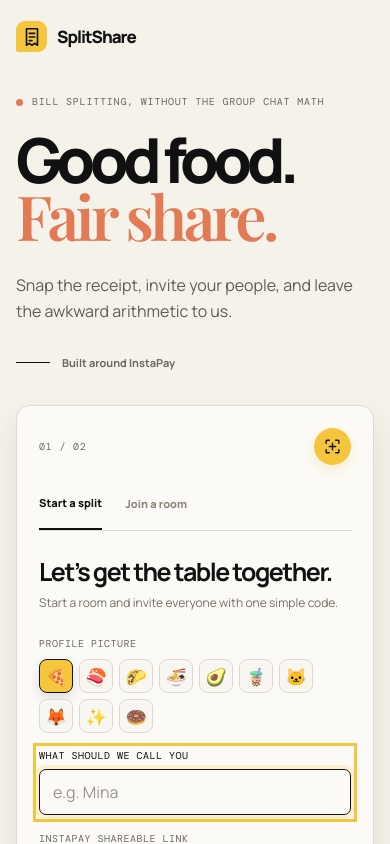
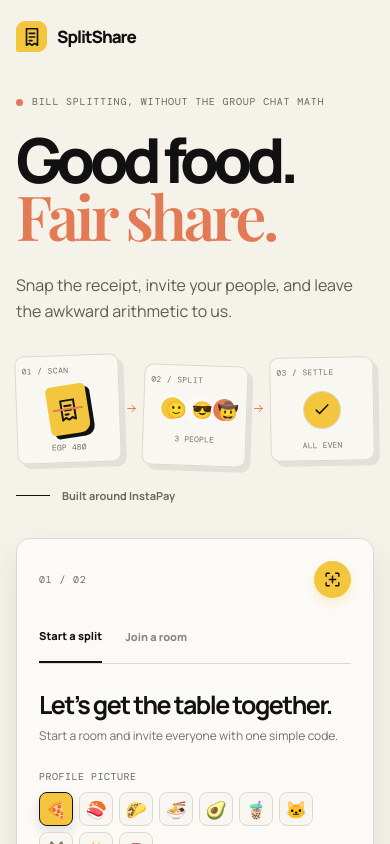
Before and after one commit to yosp313/splitshare, a React (Vite) app: page / in a window 390 px wide. Shown: the top 844 px of the page. Built offline with nearby package versions, Linux system fonts and the light colour scheme; a web font is replaced by a local one.

Commit message:
coder: implement plan

```diff
--- a/src/App.jsx
+++ b/src/App.jsx
@@ -48,6 +48,13 @@ function Welcome({ mode, setMode, form, setForm, onCreate, onJoin, error }) {
         <div className="eyebrow"><span className="eyebrow-dot" /> bill splitting, without the group chat math</div>
         <h1>Good food.<br /><em>Fair share.</em></h1>
         <p className="hero-lede">Snap the receipt, invite your people, and leave the awkward arithmetic to us.</p>
+        <div className="story-art" aria-hidden="true">
+          <div className="story-stage story-stage-scan"><span className="story-label">01 / scan</span><div className="story-receipt"><Icon name="receipt" size={31} /><span className="story-scan-line" /></div><span className="story-chip">EGP 480</span></div>
+          <span className="story-arrow"><Icon name="arrow" size={16} /></span>
+          <div className="story-stage story-stage-split"><span className="story-label">02 / split</span><div className="story-people"><span>🙂</span><span>😎</span><span>🤠</span></div><span className="story-chip">3 people</span></div>
+          <span className="story-arrow"><Icon name="arrow" size={16} /></span>
+          <div className="story-stage story-stage-settle"><span className="story-label">03 / settle</span><div className="story-settle-icon"><Icon name="check" size={23} /></div><span className="story-chip">all even</span></div>
+        </div>
         <div className="hero-note"><span className="hero-note-line" /> Built around InstaPay</div>
       </div>
       <div className="entry-card">
--- a/src/styles.css
+++ b/src/styles.css
@@ -41,6 +41,21 @@ h1, h2, p { margin: 0; }
 h1 em, h2 em { font-family: 'Playfair Display', serif; font-weight: 600; letter-spacing: -.06em; }
 .welcome-copy h1 em { color: var(--coral); }
 .hero-lede { max-width: 370px; margin: 34px 0 30px; color: #605c53; font-size: 16px; line-height: 1.65; }
+.story-art { display: grid; grid-template-columns: minmax(0, 1fr) auto minmax(0, 1fr) auto minmax(0, 1fr); align-items: center; gap: clamp(7px, 1.4vw, 17px); max-width: 540px; margin: 0 0 29px; }
+.story-stage { position: relative; min-width: 0; min-height: 112px; padding: 12px; border: 1px solid var(--line); border-radius: 9px; background: rgba(251,250,246,.64); box-shadow: 5px 5px 0 rgba(17,17,17,.08); }
+.story-stage-scan { transform: rotate(-2deg); }
+.story-stage-split { transform: translateY(7px) rotate(2deg); }
+.story-stage-settle { transform: rotate(-1deg); }
+.story-label { display: block; color: var(--muted); font-family: 'DM Mono', monospace; font-size: 8px; letter-spacing: .05em; text-transform: uppercase; white-space: nowrap; }
+.story-receipt { position: relative; display: grid; place-items: center; width: 48px; height: 57px; margin: 10px auto 8px; color: var(--ink); background: var(--yellow); border-radius: 5px 5px 10px 5px; box-shadow: 4px 4px 0 var(--ink); transform: rotate(-7deg); overflow: hidden; }
+.story-scan-line { position: absolute; left: 5px; right: 5px; top: 27px; height: 2px; background: var(--coral); }
+.story-people { display: flex; justify-content: center; margin: 11px 0 13px; padding-left: 8px; font-size: 23px; letter-spacing: -10px; }
+.story-people span { position: relative; display: inline-grid; place-items: center; width: 31px; height: 31px; border: 2px solid var(--paper); border-radius: 50%; background: var(--yellow); }
+.story-people span:nth-child(2) { background: var(--paper); }
+.story-people span:nth-child(3) { background: var(--coral); }
+.story-chip { display: block; overflow: hidden; color: var(--muted); font-family: 'DM Mono', monospace; font-size: 8px; letter-spacing: .02em; text-align: center; text-overflow: ellipsis; text-transform: uppercase; white-space: nowrap; }
+.story-settle-icon { display: grid; place-items: center; width: 44px; height: 44px; margin: 14px auto 12px; color: var(--ink); background: var(--yellow); border: 1px solid var(--line); border-radius: 50%; }
+.story-arrow { display: grid; place-items: center; color: var(--coral); }
 .hero-note { display: flex; align-items: center; gap: 12px; color: #6b675e; font-size: 11px; font-weight: 700; }
 .hero-note-line { width: 34px; height: 1px; display: inline-block; background: var(--ink); }
 .entry-card { max-width: 420px; padding: 30px; border: 1px solid var(--line); background: var(--paper); border-radius: 14px; box-shadow: 0 18px 38px rgba(53, 48, 39, .08), 0 3px 8px rgba(53, 48, 39, .04); animation: card-in .7s cubic-bezier(.22, 1, .36, 1) both; }
@@ -229,6 +244,7 @@ h1 em, h2 em { font-family: 'Playfair Display', serif; font-weight: 600; letter-
   .welcome-copy { padding: 0; }
   .welcome-copy h1 { font-size: clamp(61px, 16vw, 98px); }
   .hero-lede { margin-top: 25px; }
+  .story-art { max-width: 560px; }
   .entry-card { width: 100%; max-width: none; }
   .welcome-foot { margin-top: auto; }
   .room-layout { grid-template-columns: 1fr; gap: 44px; padding-top: 35px; }
@@ -240,6 +256,18 @@ h1 em, h2 em { font-family: 'Playfair Display', serif; font-weight: 600; letter-
   .nav-note { display: none; }
   .welcome-grid { padding-top: 43px; }
   .welcome-copy h1 { font-size: clamp(54px, 17vw, 62px); }
+  .story-art { gap: 5px; margin-bottom: 25px; }
+  .story-stage { min-height: 101px; padding: 9px 6px; }
+  .story-label { font-size: 8px; }
+  .story-receipt { width: 40px; height: 49px; margin-top: 9px; }
+  .story-receipt svg { width: 26px; height: 26px; }
+  .story-scan-line { top: 23px; }
+  .story-people { margin: 10px 0 12px; padding-left: 5px; font-size: 17px; letter-spacing: -9px; }
+  .story-people span { width: 26px; height: 26px; }
+  .story-settle-icon { width: 38px; height: 38px; margin: 13px auto 11px; }
+  .story-settle-icon svg { width: 20px; height: 20px; }
+  .story-chip { font-size: 8px; }
+  .story-arrow svg { width: 13px; height: 13px; }
   .entry-card { padding: 22px; box-shadow: 0 16px 32px rgba(53, 48, 39, .10); }
   .form-stack input { font-size: 16px; }
   .welcome-foot .foot-right { display: none; }
```
Also changed, not shown: 1 other file (tests, documents, lock files or other folders).
